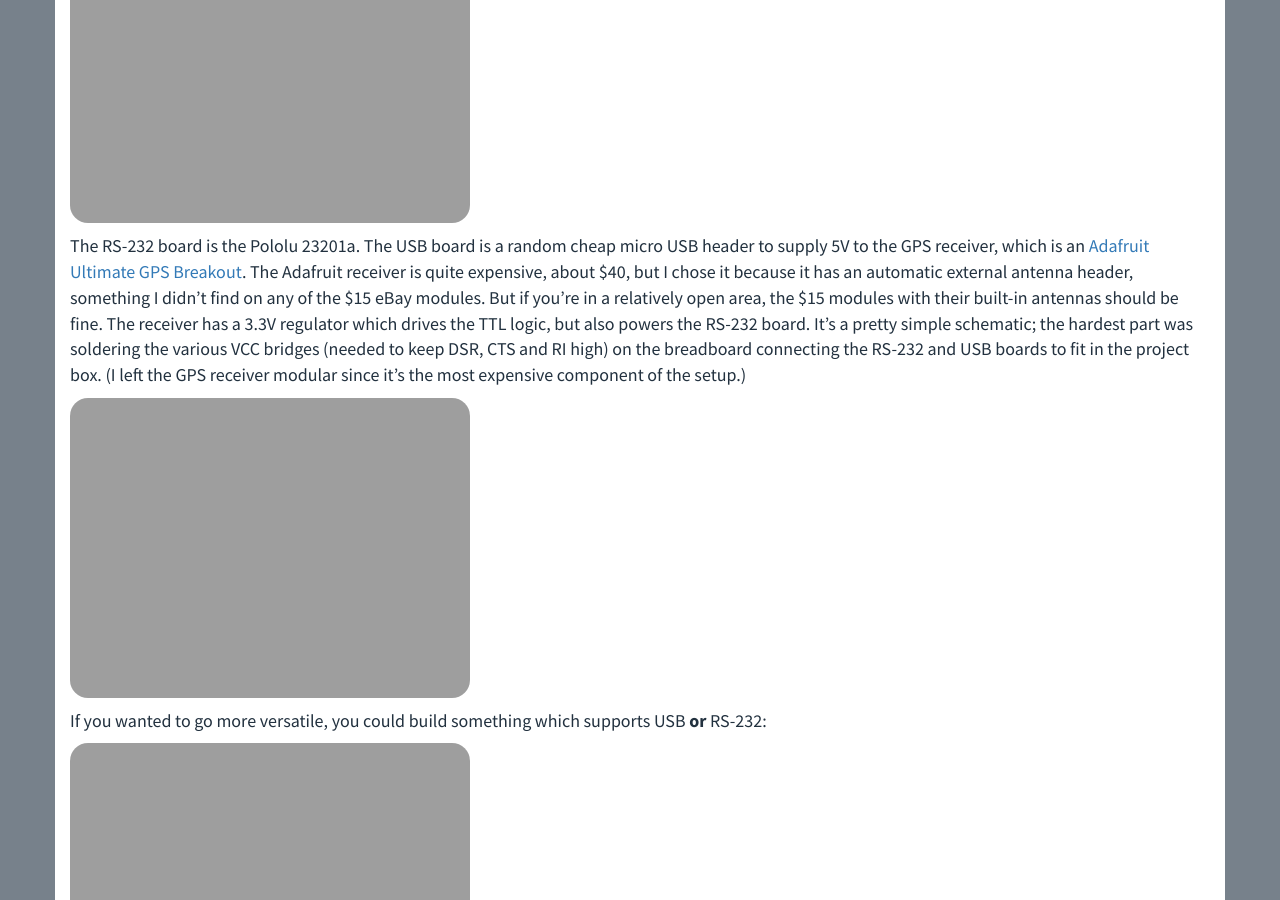
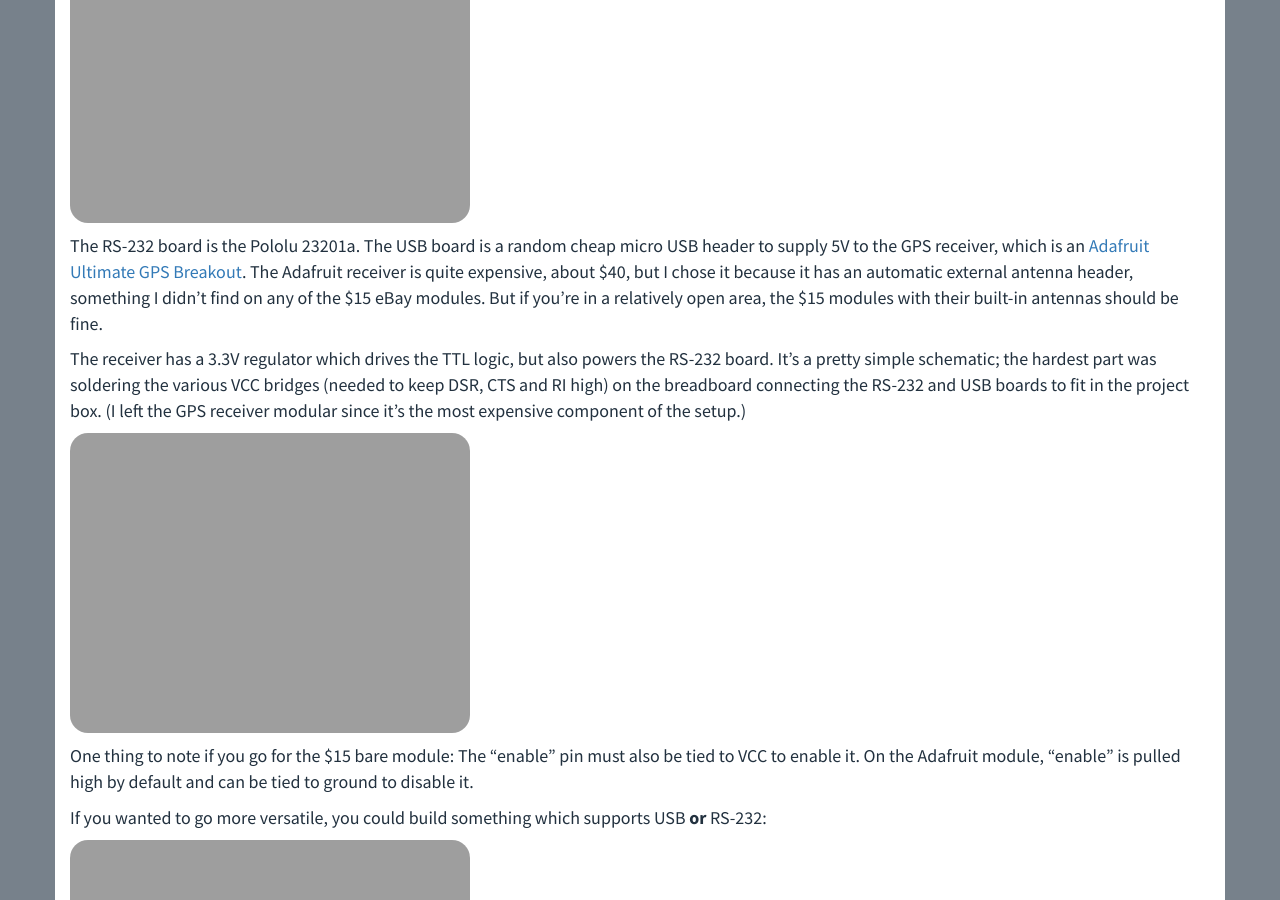
Before and after one commit to rfinnie/jekyll-finnie, a Jekyll site: the page built from _posts/2019-01-18-so-you-want-a-stratum-1-ntp-server.md, in a window 1280 px wide and 900 px high, scrolled down 1702 px. Built offline with Jekyll 4.4.1, drawn with Linux system fonts in a browser that asks for light colours; nearby versions of some CDN libraries; comment, search, counter and statistics services are not loaded.

Commit message:
Add note about $15 bare modules

```diff
--- a/_posts/2019-01-18-so-you-want-a-stratum-1-ntp-server.md
+++ b/_posts/2019-01-18-so-you-want-a-stratum-1-ntp-server.md
@@ -36,9 +36,13 @@ So now, let me present to you **MECCA: Measuring Expensive Cesium Clocks in the
 
 <img src="{{ site.url }}{{ site.baseurl }}/blog-media/2019/mecca-gps-time-receiver-open.jpg" alt="MECCA GPS time receiver (open case)" class="img-responsive img-rounded img-lg">
 
-The RS-232 board is the Pololu 23201a.  The USB board is a random cheap micro USB header to supply 5V to the GPS receiver, which is an [Adafruit Ultimate GPS Breakout](https://www.adafruit.com/product/746).  The Adafruit receiver is quite expensive, about $40, but I chose it because it has an automatic external antenna header, something I didn't find on any of the $15 eBay modules.  But if you're in a relatively open area, the $15 modules with their built-in antennas should be fine.  The receiver has a 3.3V regulator which drives the TTL logic, but also powers the RS-232 board.  It's a pretty simple schematic; the hardest part was soldering the various VCC bridges (needed to keep DSR, CTS and RI high) on the breadboard connecting the RS-232 and USB boards to fit in the project box.  (I left the GPS receiver modular since it's the most expensive component of the setup.)
+The RS-232 board is the Pololu 23201a.  The USB board is a random cheap micro USB header to supply 5V to the GPS receiver, which is an [Adafruit Ultimate GPS Breakout](https://www.adafruit.com/product/746).  The Adafruit receiver is quite expensive, about $40, but I chose it because it has an automatic external antenna header, something I didn't find on any of the $15 eBay modules.  But if you're in a relatively open area, the $15 modules with their built-in antennas should be fine.
+
+The receiver has a 3.3V regulator which drives the TTL logic, but also powers the RS-232 board.  It's a pretty simple schematic; the hardest part was soldering the various VCC bridges (needed to keep DSR, CTS and RI high) on the breadboard connecting the RS-232 and USB boards to fit in the project box.  (I left the GPS receiver modular since it's the most expensive component of the setup.)
 
 <img src="{{ site.url }}{{ site.baseurl }}/blog-media/2019/mecca-1.0-schematic.png" alt="MECCA 1.0 schematic" class="img-responsive img-rounded img-lg">
+
+One thing to note if you go for the $15 bare module: The "enable" pin must also be tied to VCC to enable it.  On the Adafruit module, "enable" is pulled high by default and can be tied to ground to disable it.
 
 If you wanted to go more versatile, you could build something which supports USB **or** RS-232:
 
```
